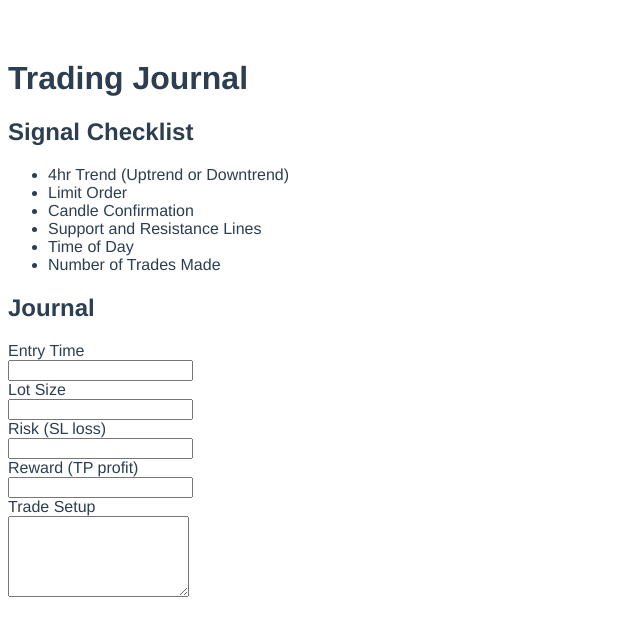
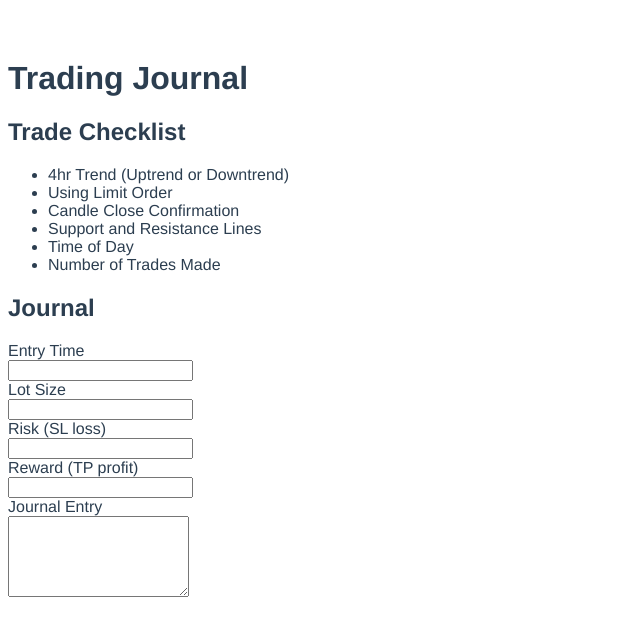
Before and after one commit to scrsund/trading-journal, a Vue app: page / in a window 1280 px wide. Shown: the top 636 px of the page, without its empty margins (0-640 px from the left). Built offline with nearby package versions, Linux system fonts and the light colour scheme.

Commit message:
organizing ideas through components

```diff
--- /dev/null
+++ b/src/components/TradeJournal.vue
@@ -0,0 +1,3 @@
+where previos trade entries will be archived and viewed order by date can be
+modified if it was a win or loss show stats (profit ratio, wins, loses, amount
+of trades made, etc)
--- /dev/null
+++ b/src/components/TradeReminders.vue
@@ -0,0 +1,2 @@
+REMINDER PAGE (log things to remember while you trade) add reminders dropdown
+menu showing reminders, window that comes from the side
--- a/src/components/TradingEntries.vue
+++ b/src/components/TradingEntries.vue
@@ -1,11 +1,13 @@
+<!-- can be customized to user later on -->
+
 <template>
   <div>
     <h1>Trading Journal</h1>
-    <h2>Signal Checklist</h2>
+    <h2>Trade Checklist</h2>
     <ul>
       <li>4hr Trend (Uptrend or Downtrend)</li>
-      <li>Limit Order</li>
-      <li>Candle Confirmation</li>
+      <li>Using Limit Order</li>
+      <li>Candle Close Confirmation</li>
       <li>Support and Resistance Lines</li>
       <li>Time of Day</li>
       <li>Number of Trades Made</li>
@@ -21,7 +23,7 @@
     <input />
     <label>Reward (TP profit)</label>
     <input />
-    <label>Trade Setup</label>
+    <label>Journal Entry</label>
     <textarea rows="5"></textarea>
   </div>
 </template>
```
